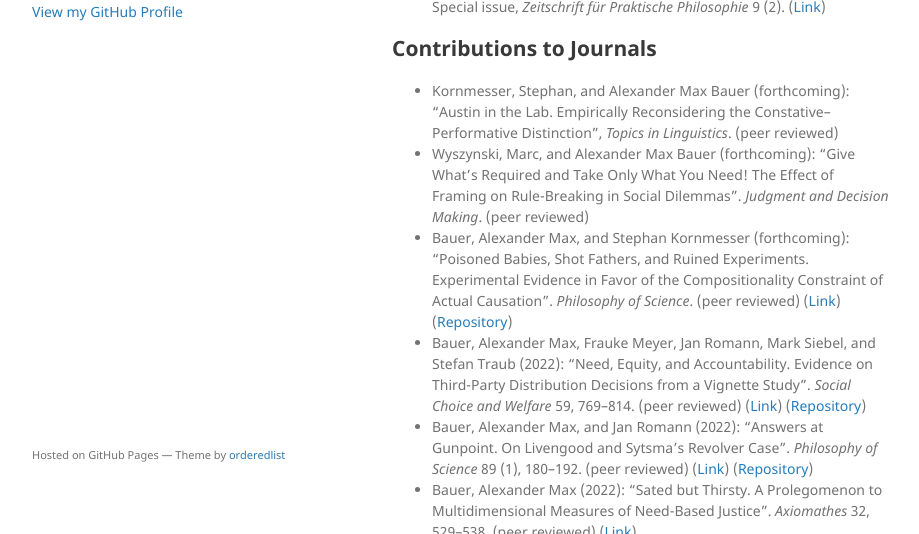
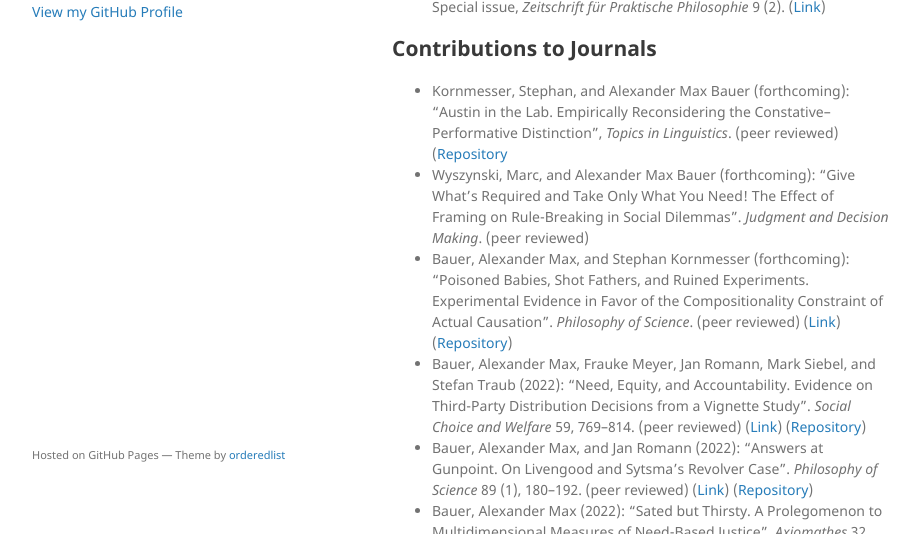
Before and after one commit to alephmembeth/alephmembeth.github.io, a Jekyll site: the page built from publications.md, in a window 1280 px wide and 900 px high, cut to the strip 366-900 px from the top of the window. Shown: the whole strip, without its empty margins (178-1097 px from the left). Built offline with Jekyll 4.4.1, drawn with Linux system fonts in a browser that asks for light colours; the repository's description, which GitHub fills in, is left out; our own code applies the rules of GitHub Pages for plain Markdown files.

Commit message:
Update publications.md

```diff
--- a/publications.md
+++ b/publications.md
@@ -14,7 +14,7 @@
 
 ## Contributions to Journals
 
-+ Kornmesser, Stephan, and Alexander Max Bauer (forthcoming): “Austin in the Lab. Empirically Reconsidering the Constative–Performative Distinction”, _Topics in Linguistics_. (peer reviewed)
++ Kornmesser, Stephan, and Alexander Max Bauer (forthcoming): “Austin in the Lab. Empirically Reconsidering the Constative–Performative Distinction”, _Topics in Linguistics_. (peer reviewed) ([Repository](https://github.com/alephmembeth/speech-constative-performative/)
 + Wyszynski, Marc, and Alexander Max Bauer (forthcoming): “Give What’s Required and Take Only What You Need! The Effect of Framing on Rule-Breaking in Social Dilemmas”. _Judgment and Decision Making_. (peer reviewed)
 + Bauer, Alexander Max, and Stephan Kornmesser (forthcoming): “Poisoned Babies, Shot Fathers, and Ruined Experiments. Experimental Evidence in Favor of the Compositionality Constraint of Actual Causation”. _Philosophy of Science_. (peer reviewed) ([Link](https://www.cambridge.org/core/journals/philosophy-of-science/article/poisoned-babies-shot-fathers-and-ruined-experiments/4D0C683AF6A00F0BA2B2A0923256166F/)) ([Repository](https://github.com/alephmembeth/causality-compositionality))
 + Bauer, Alexander Max, Frauke Meyer, Jan Romann, Mark Siebel, and Stefan Traub (2022): “Need, Equity, and Accountability. Evidence on Third-Party Distribution Decisions from a Vignette Study”. _Social Choice and Welfare_ 59, 769–814. (peer reviewed) ([Link](https://link.springer.com/article/10.1007/s00355-022-01410-w)) ([Repository](https://github.com/alephmembeth/need-accountability))
```
